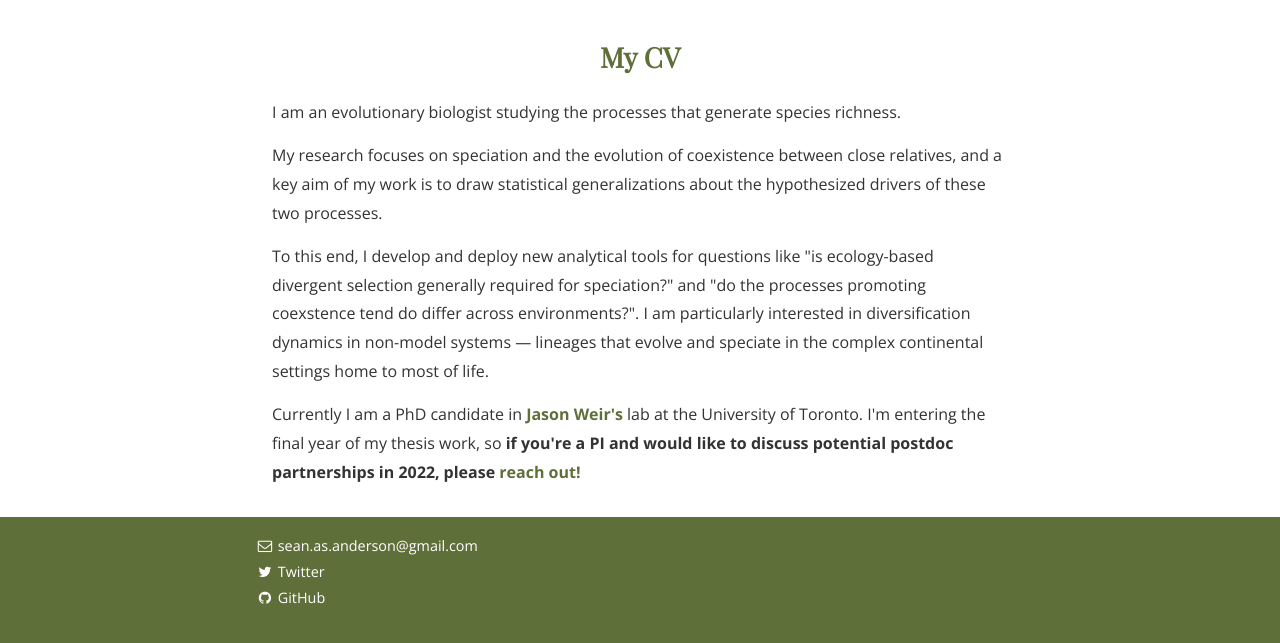
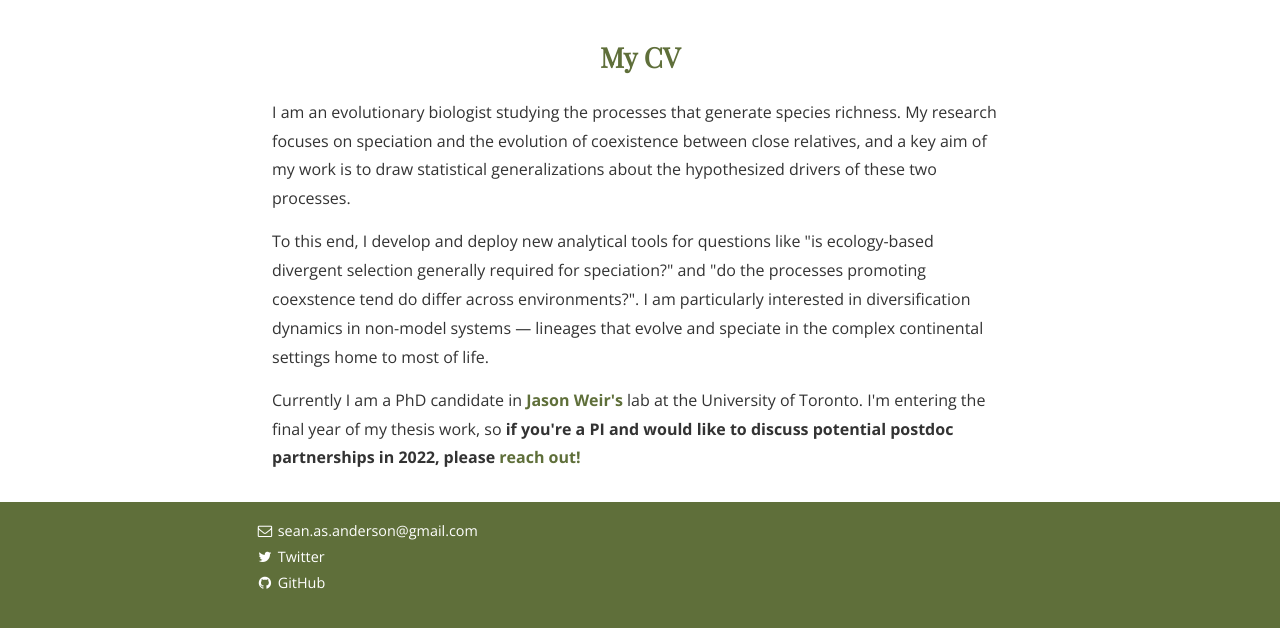
Before and after one commit to SeanASAnderson/SeanASAnderson.github.io, a Jekyll site: the page built from index.html, in a window 1280 px wide and 1099 px high. Shown: the part 456-1099 px from the top of the window. Built offline with Jekyll 4.4.1, drawn with Linux system fonts in a browser that asks for light colours; nearby versions of some CDN libraries; some web fonts are replaced; the list of posts is cut into pages by our own code.

Commit message:
new my cv in bio

```diff
--- a/index.html
+++ b/index.html
@@ -47,8 +47,7 @@ pagination:
 
   <h2> <center><a href="https://github.com/SeanASAnderson/CV/blob/main/AndersonSean.CV.2021.pdf">My CV </a></center></h2>
   <!--<h1> <center> Welcome! </center> </h1>-->
-  <p> I am an evolutionary biologist studying the processes that generate species richness.</p>
-  <p>My research focuses on speciation and the evolution of coexistence between close relatives, and a key aim of my work is to draw statistical generalizations about the hypothesized drivers of these two processes. </p>
+  <p> I am an evolutionary biologist studying the processes that generate species richness. My research focuses on speciation and the evolution of coexistence between close relatives, and a key aim of my work is to draw statistical generalizations about the hypothesized drivers of these two processes. </p>
   <p> To this end, I develop and deploy new analytical tools for questions like "is ecology-based divergent selection generally required for speciation?" and "do the processes promoting coexstence tend do differ across environments?". I am particularly interested in diversification dynamics in non-model systems <span>&#8212;</span> lineages that evolve and speciate in the complex continental settings home to most of life. </p>
   <p> Currently I am a PhD candidate in <a href="https://www.utsc.utoronto.ca/~jweir"/> <b>Jason Weir's </a> </b> lab at the University of Toronto. I'm entering the final year of my thesis work, so <b> if you're a PI and would like to discuss potential postdoc partnerships in 2022, please <a href="mailto:sean.as.anderson@gmail.com">reach out!</a></b> </p>
 
```
